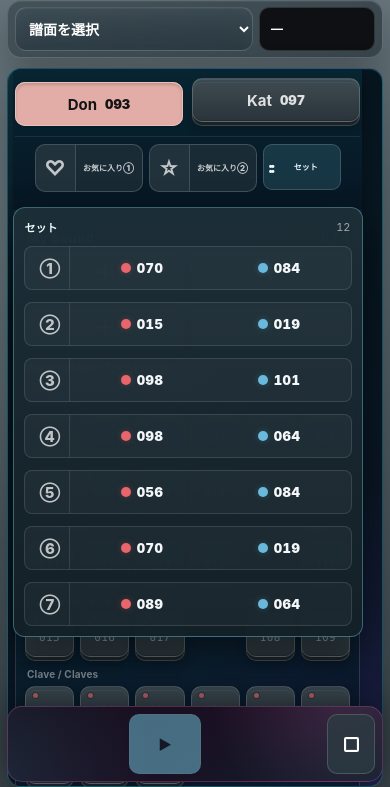
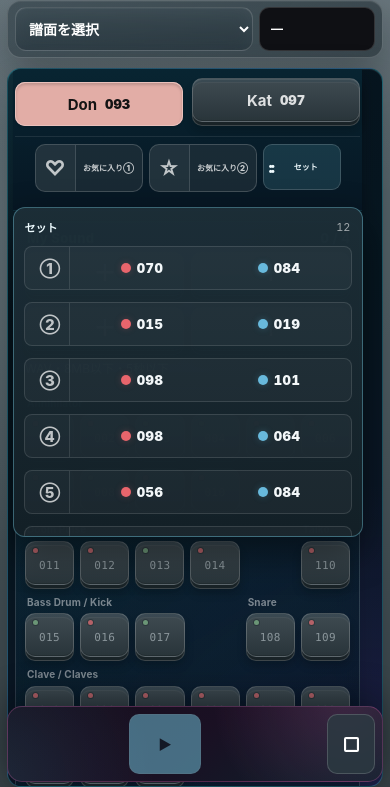
Before and after one commit to demon-mami/CreateSE, a website: page index.html in a window 390 px wide. Both pictures are taken after a click on the button "固定セットを表示". Shown: the part 57-844 px from the top of the page. Drawn offline with Linux system fonts and the light colour scheme; no server answers.

Commit message:
Keep iPhone favorite dropdown above playback dock

```diff
--- a/index.html
+++ b/index.html
@@ -16,6 +16,15 @@
     .orientation-guard{position:fixed;inset:0;z-index:10000;place-items:center;padding:28px;background:#071018;color:#fff;text-align:center;font:800 16px/1.5 -apple-system,BlinkMacSystemFont,sans-serif}
     html.orientation-blocked body>:not(.orientation-guard){visibility:hidden!important;pointer-events:none!important}
     html.orientation-blocked .orientation-guard{display:grid!important;visibility:visible!important}
+    @media(max-width:899px) and (orientation:portrait){
+      .hs-toolbar:has(.favorite-quick-dropdown:not([hidden])){z-index:75!important}
+      .favorite-quick-dropdown{
+        z-index:90!important;
+        max-height:min(330px,40dvh)!important;
+        -webkit-overflow-scrolling:touch;
+        touch-action:pan-y;
+      }
+    }
   </style>
 </head>
 <body>
```
